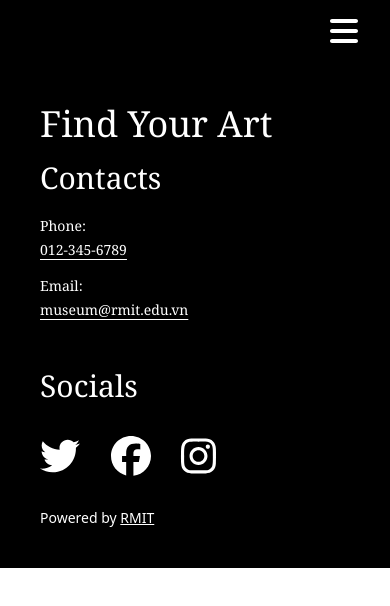
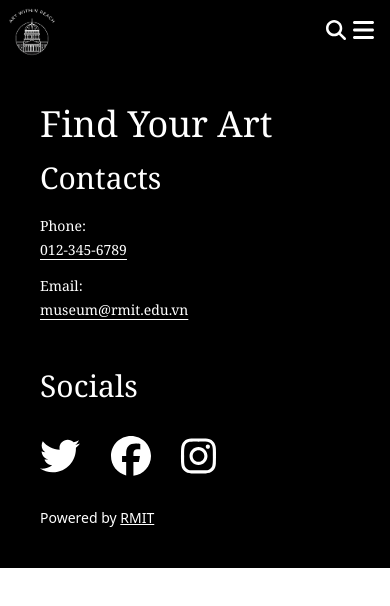
Before and after one commit to momoclouq/RMIT_UCD_MUSEUM, a React (Create React App) app: page / in a window 390 px wide. Shown: the top 606 px of the page. Built offline with nearby package versions, Linux system fonts and the light colour scheme.

Commit message:
Add searching and logo

```diff
--- a/src/components/Navbar/Navbar.jsx
+++ b/src/components/Navbar/Navbar.jsx
@@ -1,5 +1,10 @@
-import { faBars, faXmark } from "@fortawesome/free-solid-svg-icons";
+import {
+    faBars,
+    faMagnifyingGlass,
+    faXmark,
+} from "@fortawesome/free-solid-svg-icons";
 import { FontAwesomeIcon } from "@fortawesome/react-fontawesome";
+import mainlogo from "../../images/logo.png";
 
 import { useState } from "react";
 
@@ -11,47 +16,78 @@ const pages = [
 
 const Navbar = () => {
     const [isSideMenuOpen, setIsSideMenuOpen] = useState(false);
+    const [isSearchBarOpen, setIsSearchBarOpen] = useState(false);
 
     const showSideMenu = () => {
-        isSideMenuOpen ? setIsSideMenuOpen(false) : setIsSideMenuOpen(true);
+        isSideMenuOpen
+            ? setIsSideMenuOpen(false)
+            : setIsSideMenuOpen(true) && setIsSearchBarOpen(false);
+    };
+    const showSearchBar = () => {
+        isSearchBarOpen
+            ? setIsSearchBarOpen(false)
+            : setIsSearchBarOpen(true) && setIsSideMenuOpen(false);
     };
 
     return (
-        <nav className="flex h-16 bg-black text-white justify-between md:justify-center lg:justify-center items-center">
-            <div></div>
+        <div className="flex relative bg-black text-white">
+            <a className="flex-none" href={"/RMIT_UCD_MUSEUM"}>
+                <img
+                    className="h-16 p-2 museum-logo"
+                    src={mainlogo}
+                    alt="logo"
+                />
+            </a>
+            <div className="grow">
+                <nav className="flex h-16 text-white justify-center items-center">
                     <ul className="hidden menu-list lg:flex lg:flex-row md:flex md:flex-row text-xl font-thin uppercase space-x-4">
                         {pages.map(([title, url]) => (
                             <a
                                 href={url}
+                                onClick={() => {
+                                    setIsSearchBarOpen(false);
+                                    setIsSideMenuOpen(false);
+                                }}
                                 className="px-3 py-2 hover:underline hover:decoration-1 hover:underline-offset-8"
                             >
                                 {title}
                             </a>
                         ))}
                     </ul>
+                </nav>
+            </div>
+            <div className="flex flex-none h-16 w-16 lg:justify-center md:justify-center justify-between">
+                <button
+                    onClick={() => {
+                        showSearchBar();
+                    }}
+                >
+                    <FontAwesomeIcon className="h-5" icon={faMagnifyingGlass} />
+                </button>
                 <button
                     onClick={() => {
                         showSideMenu();
                     }}
-                className="lg:hidden md:hidden menu-button pr-8 "
+                    className="lg:hidden md:hidden menu-button pr-4"
                 >
                     <FontAwesomeIcon
-                    size="2x"
+                        className="h-6"
                         icon={isSideMenuOpen ? faXmark : faBars}
                     />
                 </button>
-
+            </div>
             {isSideMenuOpen ? sideMenu() : ""}
-        </nav>
+            {isSearchBarOpen ? searchBar() : ""}
+        </div>
     );
 };
 
 const sideMenu = () => {
     return (
         <div className="lg:hidden md:hidden fixed w-full bg-black top-16 ">
-            <ul className="menu-list flex flex-col text-xl font-thin uppercase pb-4">
+            <ul className="menu-list flex flex-col md:text-center text-xl font-thin uppercase pb-4">
                 {pages.map(([title, url]) => (
-                    <li className="menu-list-item py-2 px-8 md:text-center text-right hover:underline hover:decoration-1 hover:underline-offset-8">
+                    <li className="menu-list-item py-2 px-8 text-right hover:underline hover:decoration-1 hover:underline-offset-8">
                         <a href={url}>{title}</a>
                     </li>
                 ))}
@@ -60,4 +96,36 @@ const sideMenu = () => {
     );
 };
 
+const searchBar = () => {
+    return (
+        <div class="flex justify-center absolute top-[13px] lg:right-12 md:right-12 right-20">
+            <div class="mb-3">
+                <input
+                    autoFocus
+                    type="search"
+                    class="
+        form-control
+        block
+        w-full
+        px-3
+        py-1.5
+        text-base
+        font-normal
+        text-gray-700
+        bg-white bg-clip-padding
+        border border-solid border-gray-300
+        rounded
+        transition
+        ease-in-out
+        m-0
+        focus:text-gray-700 focus:bg-white focus:border-blue-600 focus:outline-none
+      "
+                    id="searchBar"
+                    placeholder="Artifact name"
+                />
+            </div>
+        </div>
+    );
+};
+
 export default Navbar;
--- /dev/null
+++ b/src/components/Navbar/Searchbar.jsx
@@ -0,0 +1,15 @@
+import { faMagnifyingGlass } from "@fortawesome/free-solid-svg-icons";
+import { FontAwesomeIcon } from "@fortawesome/react-fontawesome";
+
+function Searchbar() {
+    return (
+        <div>
+            <input className="text-black" type="text" placeholder="" />
+            <div className="searchIcon">
+                <FontAwesomeIcon icon={faMagnifyingGlass} />
+            </div>
+        </div>
+    );
+}
+
+export default Searchbar;
```
Also changed, not shown: src/images/logo.png (added). Lines whose indentation alone changed are shown as unchanged.
